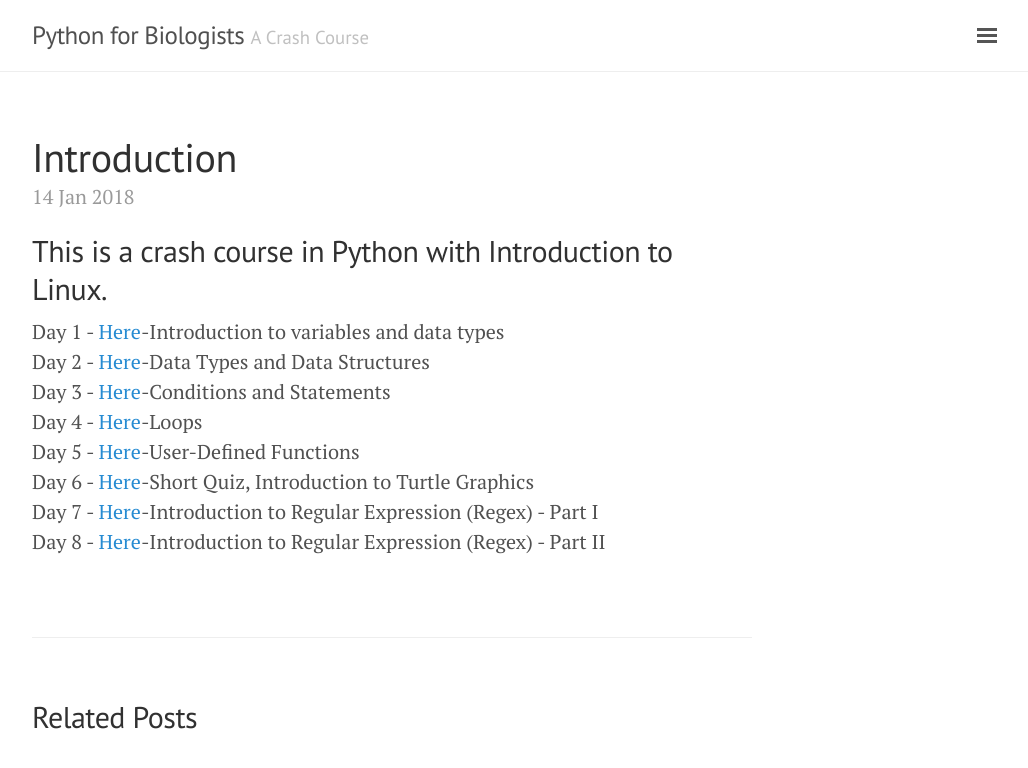
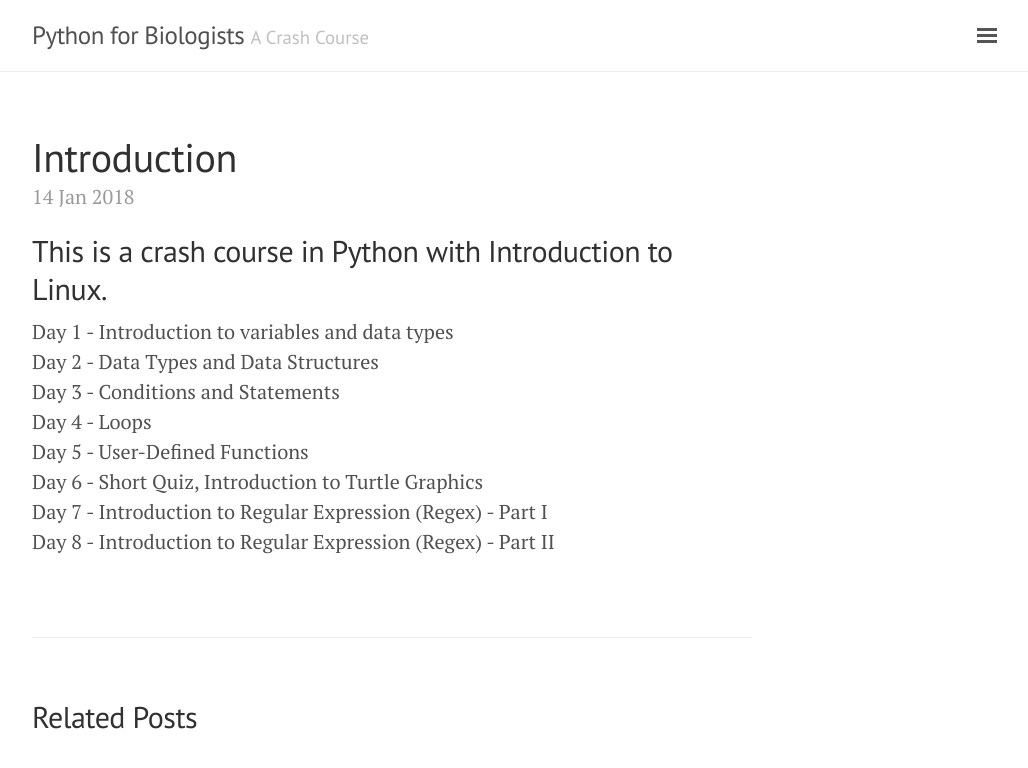
Before and after one commit to bio-python/bio-python.github.io, a Jekyll site: the page built from _posts/2018-01-14-Introduction.md, in a window 1280 px wide. Shown: the top 768 px of the page, without its empty margins (248-1276 px from the left). Built offline with Jekyll 4.4.1, drawn with Linux system fonts in a browser that asks for light colours; our own code applies the rules of GitHub Pages for plain Markdown files.

Commit message:
Update 2018-01-14-Introduction.md

```diff
--- a/_posts/2018-01-14-Introduction.md
+++ b/_posts/2018-01-14-Introduction.md
@@ -1,10 +1,10 @@
 ## This is a crash course in Python with Introduction to Linux.
 
-Day 1 - [Here](https://rameshbalan.github.io/Python-Course/Day1)-Introduction to variables and data types
-Day 2 - [Here](https://rameshbalan.github.io/Python-Course/Day2)-Data Types and Data Structures
-Day 3 - [Here](https://rameshbalan.github.io/Python-Course/Day3)-Conditions and Statements
-Day 4 - [Here](https://rameshbalan.github.io/Python-Course/Day4)-Loops
-Day 5 - [Here](https://rameshbalan.github.io/Python-Course/Day5)-User-Defined Functions
-Day 6 - [Here](https://rameshbalan.github.io/Python-Course/Day6)-Short Quiz, Introduction to Turtle Graphics
-Day 7 - [Here](https://rameshbalan.github.io/Python-Course/Day7)-Introduction to Regular Expression (Regex) - Part I
-Day 8 - [Here](https://rameshbalan.github.io/Python-Course/Day8)-Introduction to Regular Expression (Regex) - Part II
+Day 1 - Introduction to variables and data types
+Day 2 - Data Types and Data Structures
+Day 3 - Conditions and Statements
+Day 4 - Loops
+Day 5 - User-Defined Functions
+Day 6 - Short Quiz, Introduction to Turtle Graphics
+Day 7 - Introduction to Regular Expression (Regex) - Part I
+Day 8 - Introduction to Regular Expression (Regex) - Part II
```
